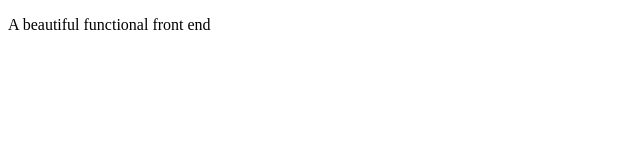
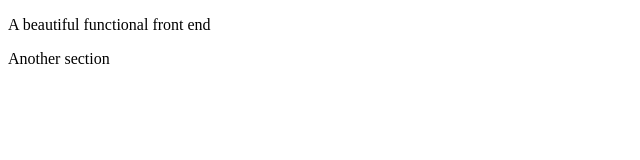
Before and after one commit to Habenzy/a-larger-project, a website: page public/index.html in a window 1280 px wide. Shown: the full height of the page, 0-640 px from the left. Drawn offline with Linux system fonts and the light colour scheme.

Commit message:
needed explanatory section

```diff
--- a/public/index.html
+++ b/public/index.html
@@ -7,5 +7,6 @@
 </head>
 <body>
   <p>A beautiful functional front end</p>
+  <p>Another section</p>
 </body>
 </html>
```
